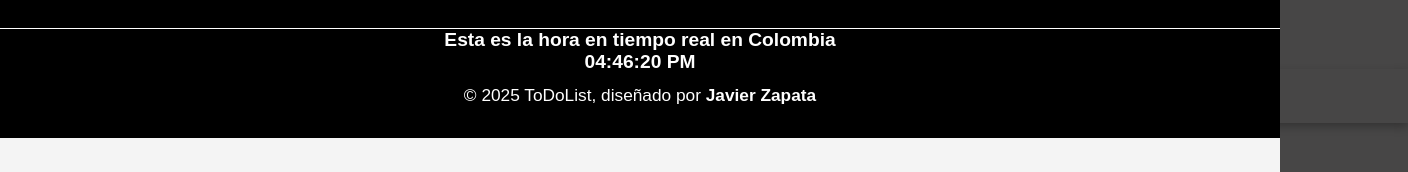
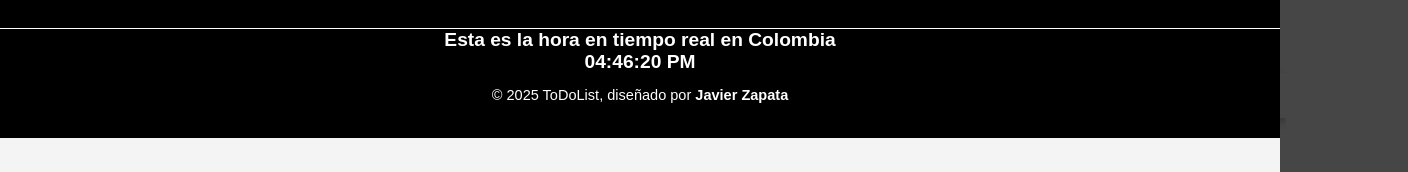
Before and after one commit to Javieeer/toDoList-react, a React (Vite) app: page / in a window 1280 px wide. In both pictures the pointer is over the element 640 px from the left and 585 px from the top of the page. Shown: the part 490-662 px from the top of the page, 1408 px wide, since content can reach past the window. Built offline with nearby package versions, Linux system fonts and the light colour scheme.

Commit message:
almost done

```diff
--- a/index.html
+++ b/index.html
@@ -8,6 +8,6 @@
   </head>
   <body>
     <div id="app"></div>
-    <script type="module" src="/src/main.jsx"></script>
+    <script type="module" src="./src/main.jsx"></script>
   </body>
 </html>
--- a/src/componentes/footer.css
+++ b/src/componentes/footer.css
@@ -59,6 +59,6 @@ footer h3 {
 }
 
 .copyright:hover {
-  transform: scale(1.2);
+  transform: scale(1.01);
   box-shadow: 0 4px 8px rgba(0, 0, 0, 0.3);
 }
```
